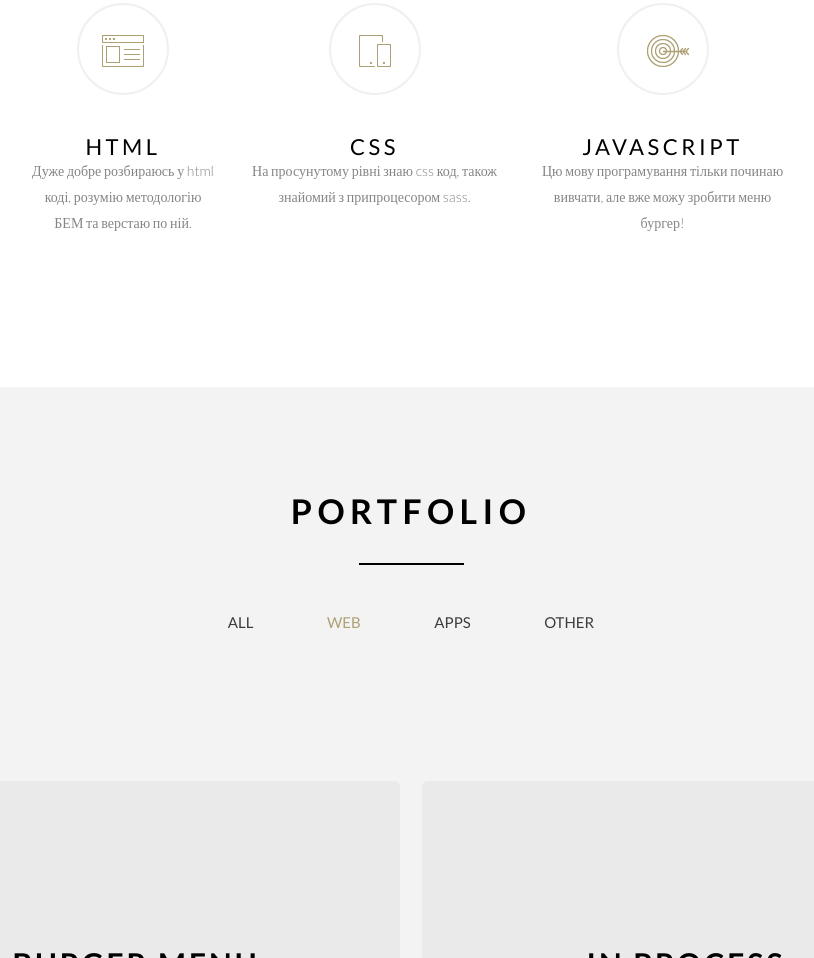
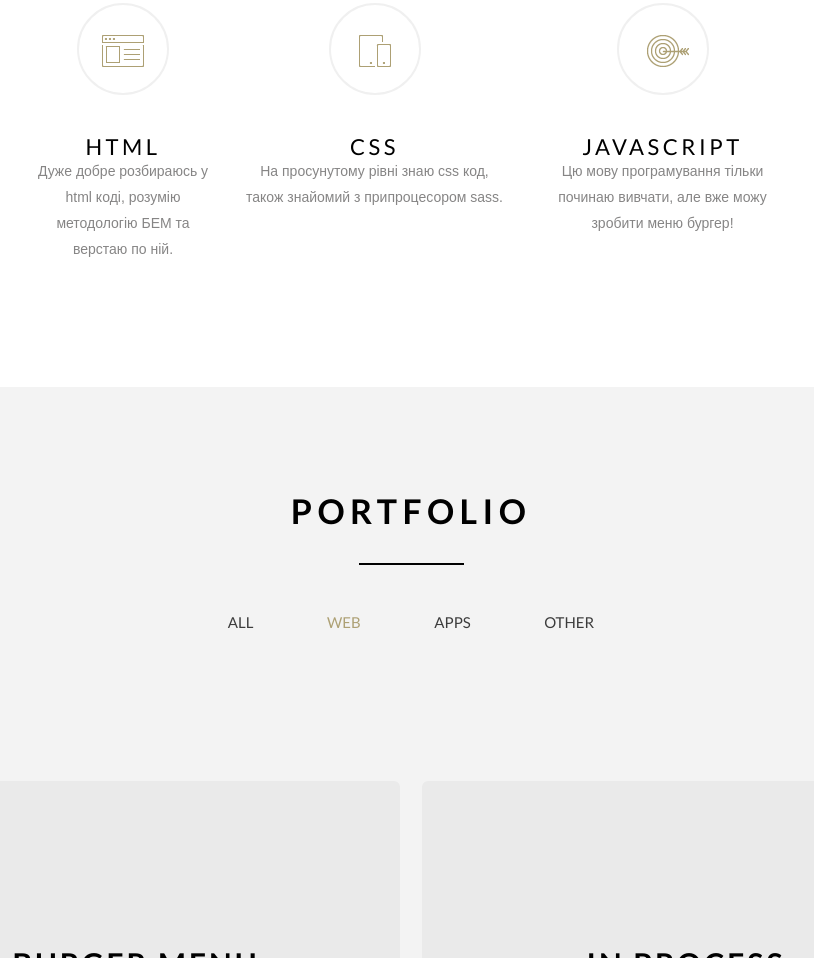
Before and after one commit to Vlad1004061/portfolio, a plain HTML site: page index.html in a window 1280 px wide. Shown: the part 1213-2171 px from the top of the page, without its empty margins (229-1043 px from the left). Drawn offline with Linux system fonts and the light colour scheme.

Commit message:
Update style.css

```diff
--- a/css/style.css
+++ b/css/style.css
@@ -269,7 +269,7 @@ h1,h2,h3,h4,h5,h6{font-size:inherit;font-weight: 400;}
 	width: 183px;
 	/* height: 66px; */
 	color: #868585;
-	font-family: Lato;
+	font-family: arial;
 	font-size: 14px;
 	font-weight: 300;
 	line-height: 26px;
```
